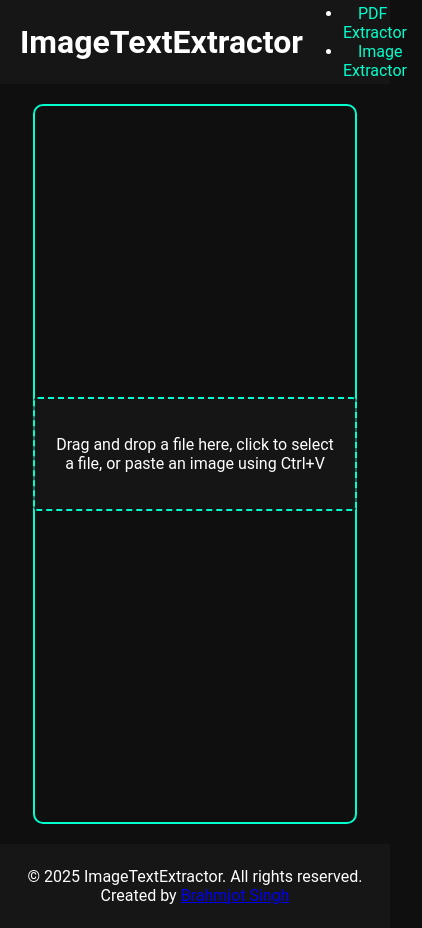
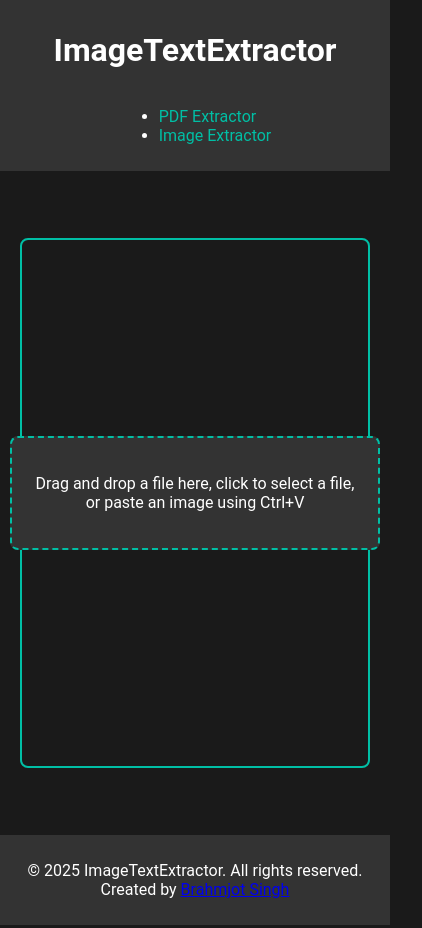
Before and after one commit to BrahmjotSingh0/ImageTextExtractor, a React (Vite) app in the folder ImageTextExtractor/: page / in a window 390 px wide. Shown: the whole page, 422 px wide, since content can reach past the window. Built offline with nearby package versions, Linux system fonts and the light colour scheme.

Commit message:
Fix Styling, fix  crop etc

```diff
--- a/ImageTextExtractor/src/Components/Upload/Upload.css
+++ b/ImageTextExtractor/src/Components/Upload/Upload.css
@@ -6,10 +6,12 @@
   padding: 20px;
   background-color: var(--primary-color);
   border: 2px solid var(--accent-color);
-  border-radius: 10px;
+  border-radius: var(--border-radius);
   width: 80%;
-  height: 80vh;
+  max-width: 600px;
   margin: 0 auto;
+  height: 60vh;
+
 }
 
 .upload-dropzone {
@@ -17,12 +19,17 @@
   padding: 20px;
   margin-bottom: 20px;
   border: 2px dashed var(--accent-color);
-  border-radius: 5px;
+  border-radius: var(--border-radius);
   background-color: var(--secondary-color);
   color: white;
   text-align: center;
   cursor: pointer;
   position: relative;
+  transition: background-color var(--transition-duration);
+}
+
+.upload-dropzone:hover {
+  background-color: #444;
 }
 
 .upload-input {
@@ -57,17 +64,17 @@
   padding: 5px;
   cursor: pointer;
   font-size: 16px;
+  transition: background-color var(--transition-duration);
 }
 
 .edit-button:hover {
-  background-color: var(--accent-color);
-  opacity: 0.8;
+  background-color: #00897b;
 }
 
 .uploaded-image-small {
   max-width: 100px;
   max-height: 100px;
-  border-radius: 5px;
+  border-radius: var(--border-radius);
 }
 
 .warning-text {
@@ -80,17 +87,17 @@
 .extract-button {
   padding: 10px 20px;
   border: none;
-  border-radius: 5px;
+  border-radius: var(--border-radius);
   background-color: var(--accent-color);
   color: var(--primary-color);
   font-size: 16px;
   cursor: pointer;
   margin-top: 10px;
+  transition: background-color var(--transition-duration);
 }
 
 .extract-button:hover {
-  background-color: var(--accent-color);
-  opacity: 0.8;
+  background-color: #00897b;
 }
 
 .extracted-text {
@@ -98,10 +105,27 @@
   width: 100%;
   height: 200px;
   border: 1px solid var(--accent-color);
-  border-radius: 5px;
+  border-radius: var(--border-radius);
   background-color: var(--secondary-color);
   color: white;
   font-size: 16px;
   padding: 10px;
   resize: none;
 }
+
+@media (max-width: 768px) {
+  .upload-container {
+    width: 100%;
+    padding: 10px;
+  }
+
+  .uploaded-image-small {
+    max-width: 80px;
+    max-height: 80px;
+  }
+
+  .extract-button {
+    width: 100%;
+    padding: 15px;
+  }
+}
--- a/ImageTextExtractor/src/index.css
+++ b/ImageTextExtractor/src/index.css
@@ -1,10 +1,12 @@
 :root {
-  --primary-color: #0f0f0f;
-  --secondary-color: #1c1b1b9d;
-  --accent-color: #00ffcc;
+  --primary-color: #1a1a1a;
+  --secondary-color: #333;
+  --accent-color: #00bfa5;
   --font-family: 'Roboto', sans-serif;
   --header-height: 10vh;
   --footer-height: 10vh;
+  --border-radius: 8px;
+  --transition-duration: 0.3s;
 }
 
 body {
@@ -40,14 +42,29 @@
   justify-content: center;
   align-items: center;
   padding: 20px;
+  max-height: 80vh;
+  height: 74vh;
 }
 
 nav a {
   color: var(--accent-color);
   text-decoration: none;
   margin: 0 15px;
+  transition: color var(--transition-duration);
 }
 
 nav a:hover {
-  text-decoration: underline;
+  color: #fff;
 }
+
+@media (max-width: 768px) {
+  header, footer {
+    flex-direction: column;
+    height: auto;
+    padding: 10px;
+  }
+
+  nav a {
+    margin: 5px 0;
+  }
+}
```
